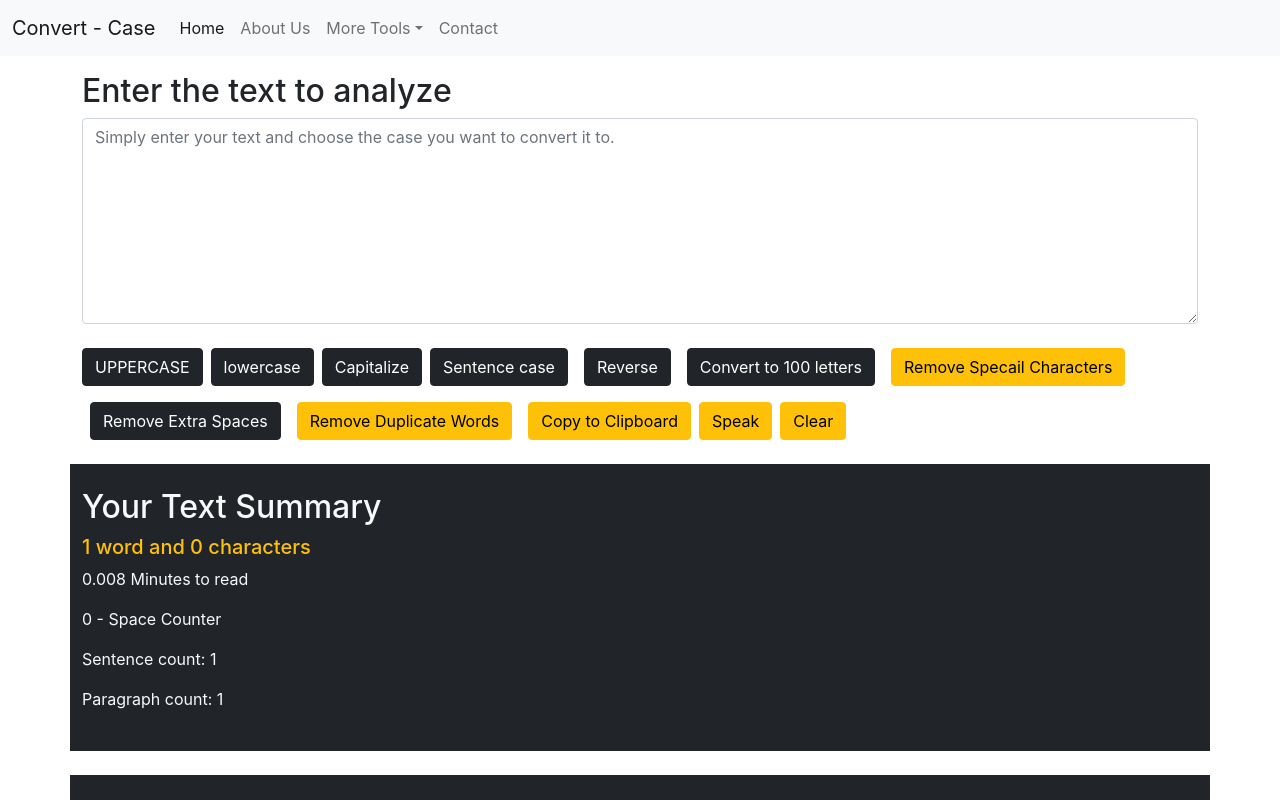
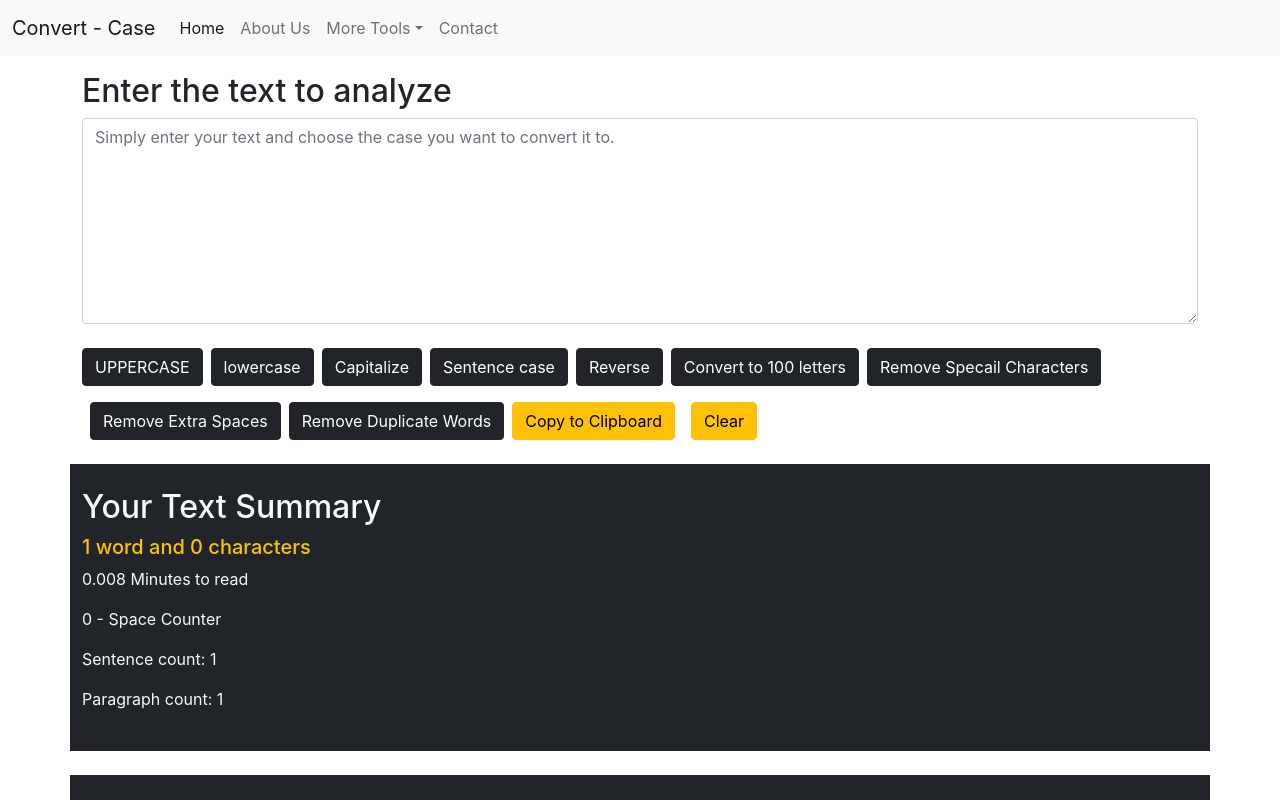
Before and after one commit to irupinderdev/Convert-Case, a React (Create React App) app: page / in a window 1280 px wide. Shown: the top 800 px of the page. Built offline with nearby package versions, Linux system fonts and the light colour scheme.

Commit message:
updation

```diff
--- a/src/components/Textform.js
+++ b/src/components/Textform.js
@@ -57,11 +57,10 @@ function handleSliceClick(event) {
     }
 
  // Function to remove duplicate words from the string
-const onRemoveDuplicatesClick = (e) => {
+const onRemoveDuplicatesClick = () => {
   let newText = text.split(' ').filter(function(item,i,allItems){
       return i === allItems.indexOf(item);
   }).join(' ');
-
   setText(newText)
 }
 
@@ -124,13 +123,13 @@ const handleExtraSpaces = ()=>{
         <button className="btn btn-dark mx-2 my-2" onClick={handleLwClick}>lowercase</button>
         <button className="btn btn-dark my-2" onClick={handleCcClick}>Capitalize</button>
         <button className="btn btn-dark my-2 mx-2" onClick={handleScClick}>Sentence case</button>
-        <button className="btn btn-dark my-2 mx-2" onClick={handleReverse}>Reverse</button>
+        <button className="btn btn-dark my-2" onClick={handleReverse}>Reverse</button>
         <button className="btn btn-dark mx-2" onClick={handleSliceClick}>Convert to 100 letters</button>
-        <button className="btn btn-warning my-2 mx-2" onClick={rmvSpecailCharacters}>Remove Specail Characters</button>
+        <button className="btn btn-dark my-2" onClick={rmvSpecailCharacters}>Remove Specail Characters</button>
         <button className="btn btn-dark my-2 mx-2" onClick={handleExtraSpaces }>Remove Extra Spaces</button>
-        <button className="btn btn-warning my-2 mx-2" onClick={onRemoveDuplicatesClick }> Remove Duplicate Words </button>
+        <button className="btn btn-dark my-2" onClick={onRemoveDuplicatesClick }> Remove Duplicate Words </button>
         <button className="btn btn-warning my-2 mx-2" onClick={copyIt}>Copy to Clipboard</button>
-        <button className="btn btn-warning my-2" type="submit" onClick={speak}>Speak</button>
+
         <button className="btn btn-warning my-2 mx-2" onClick={handleClearClick}>Clear</button>
 
 
```
